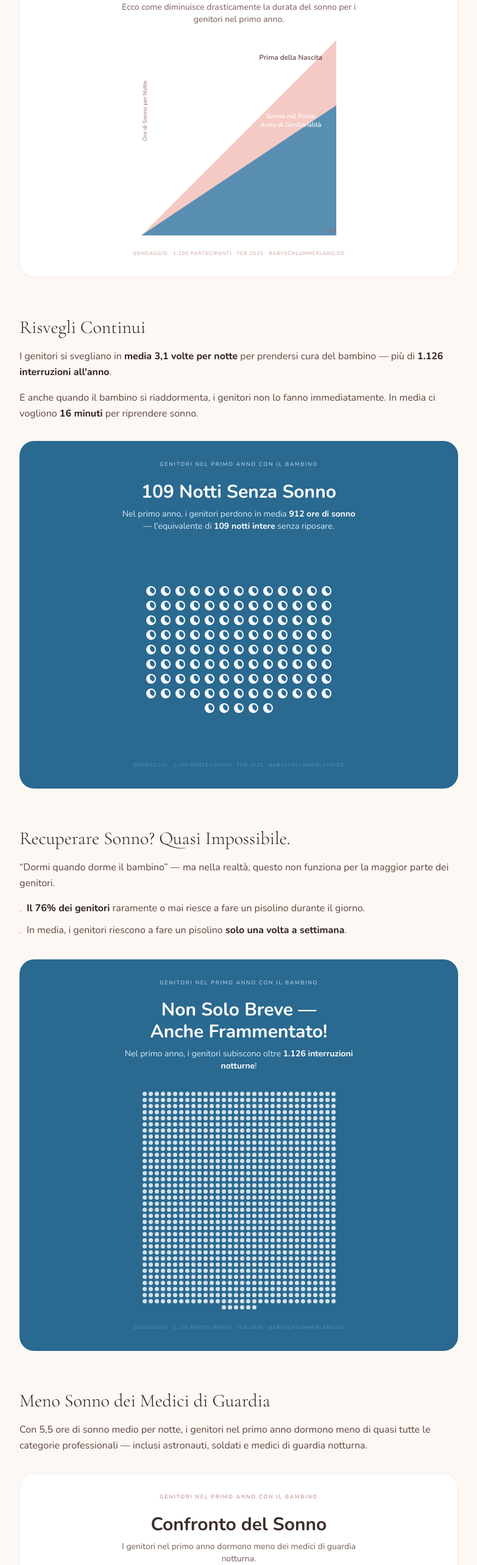
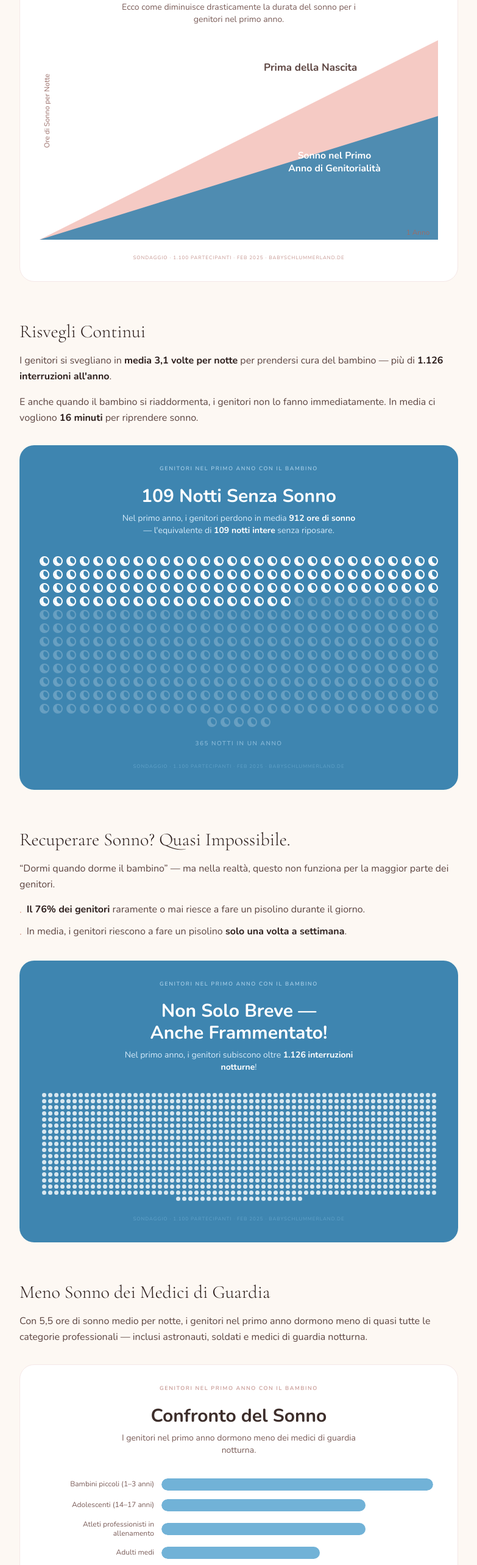
Before and after one commit to minnovativ-1881/bsl-it, a Next.js app: page /ricerca in a window 1280 px wide. Shown: the part 1509-4075 px from the top of the page at 61% size, without its empty margins (248-1031 px from the left). Built offline with nearby package versions, Linux system fonts and the light colour scheme.

Commit message:
fix: full-width charts, two-color moon grid (109+256=365), corrected bar values, brand blue #71B2D7

```diff
--- a/app/ricerca/page.tsx
+++ b/app/ricerca/page.tsx
@@ -10,8 +10,8 @@ import { useOptIn } from '@/context/OptInContext'
 
 const BADGE = 'GENITORI NEL PRIMO ANNO CON IL BAMBINO'
 const FOOTER = 'SONDAGGIO · 1.100 PARTECIPANTI · FEB 2025 · BABYSCHLUMMERLAND.DE'
-const BRAND_BLUE = '#3E85B0'   // sky-500
-const BRAND_BLUE_BG = '#2a6990' // slightly darker for dark-card backgrounds
+const BRAND_BLUE = '#71B2D7'    // homepage brand blue
+const BRAND_BLUE_BG = '#3E85B0' // darker for dark-card backgrounds
 
 function ChartCard({ children, dark = false }: { children: React.ReactNode; dark?: boolean }) {
   return (
@@ -76,7 +76,7 @@ function BarChart({
                 className="absolute inset-y-0 left-0 rounded-full transition-all"
                 style={{
                   width: `${(item.value / max) * 100}%`,
-                  backgroundColor: item.highlight ? '#C98B85' : dark ? 'rgba(255,255,255,0.75)' : '#4a4a7a',
+                  backgroundColor: item.highlight ? '#C98B85' : dark ? 'rgba(255,255,255,0.75)' : BRAND_BLUE,
                 }}
               />
             </div>
@@ -106,7 +106,7 @@ function BarChart({
   )
 }
 
-// ─── Chart 1: Genitori in Crisi del Sonno (SVG area, square) ─────────────────
+// ─── Chart 1: Genitori in Crisi del Sonno (SVG area, full width) ──────────────
 
 function SleepCrisisChart() {
   return (
@@ -117,30 +117,32 @@ function SleepCrisisChart() {
       <p className="text-warm-500 text-sm text-center mb-6 max-w-sm mx-auto">
         Ecco come diminuisce drasticamente la durata del sonno per i genitori nel primo anno.
       </p>
-      {/* Square container */}
-      <div className="relative mx-auto aspect-square max-w-xs">
-        <svg viewBox="0 0 300 300" className="w-full h-full" preserveAspectRatio="xMidYMid meet">
-          {/* Before birth – large triangle (top half) */}
-          <polygon points="0,300 300,0 300,300" fill="#F4C5BE" opacity="0.9" />
-          {/* First year – smaller triangle */}
-          <polygon points="0,300 300,100 300,300" fill={BRAND_BLUE} opacity="0.85" />
+      {/* Full-width wider SVG */}
+      <div className="relative w-full" style={{ aspectRatio: '2 / 1' }}>
+        <svg viewBox="0 0 500 250" className="w-full h-full" preserveAspectRatio="xMidYMid meet">
+          {/* Before birth – large blush triangle */}
+          <polygon points="0,250 500,0 500,250" fill="#F4C5BE" opacity="0.9" />
+          {/* First year – smaller blue triangle */}
+          <polygon points="0,250 500,95 500,250" fill={BRAND_BLUE_BG} opacity="0.9" />
           {/* Labels */}
-          <text x="230" y="30" textAnchor="middle" fontSize="11" fontWeight="600" fill="#5C4440">Prima della Nascita</text>
-          <text x="230" y="120" textAnchor="middle" fontSize="10" fontWeight="600" fill="white">Sonno nel Primo</text>
-          <text x="230" y="133" textAnchor="middle" fontSize="10" fontWeight="600" fill="white">Anno di Genitorialità</text>
-          {/* Axes */}
-          <text x="8" y="155" fontSize="9" fill="#9A6E69" transform="rotate(-90,8,155)">Ore di Sonno per Notte</text>
-          <text x="280" y="295" fontSize="9" fill="#9A6E69">1 Anno</text>
+          <text x="340" y="38" textAnchor="middle" fontSize="13" fontWeight="700" fill="#5C4440">Prima della Nascita</text>
+          <text x="370" y="148" textAnchor="middle" fontSize="12" fontWeight="700" fill="white">Sonno nel Primo</text>
+          <text x="370" y="164" textAnchor="middle" fontSize="12" fontWeight="700" fill="white">Anno di Genitorialità</text>
+          {/* Y axis label */}
+          <text x="12" y="135" fontSize="9" fill="#9A6E69" transform="rotate(-90,12,135)">Ore di Sonno per Notte</text>
+          {/* X axis label */}
+          <text x="460" y="244" fontSize="9" fill="#9A6E69">1 Anno</text>
         </svg>
       </div>
     </ChartCard>
   )
 }
 
-// ─── Chart 2: 109 Notti Senza Sonno (moon grid, square, brand blue) ───────────
+// ─── Chart 2: 109 Notti Senza Sonno (moon grid, full width, two-color) ────────
 
 function SleeplessNightsChart() {
-  const nights = 109
+  const total = 365
+  const sleepless = 109
   return (
     <ChartCard dark>
       <h3 className="font-sans font-black text-white text-2xl sm:text-3xl text-center mb-2">
@@ -150,19 +152,26 @@ function SleeplessNightsChart() {
         Nel primo anno, i genitori perdono in media <strong className="text-white">912 ore di sonno</strong> —
         l&apos;equivalente di <strong className="text-white">109 notti intere</strong> senza riposare.
       </p>
-      {/* Square grid of moon icons */}
-      <div className="mx-auto aspect-square max-w-xs flex items-center justify-center">
-        <div className="flex flex-wrap gap-2 justify-center">
-          {Array.from({ length: nights }).map((_, i) => (
-            <MoonIcon key={i} size={16} color="white" />
+      {/* Full-width grid: 109 bright + 256 dim = 365 total */}
+      <div className="w-full">
+        <div className="flex flex-wrap gap-1.5 justify-center">
+          {Array.from({ length: total }).map((_, i) => (
+            <MoonIcon
+              key={i}
+              size={16}
+              color={i < sleepless ? 'white' : 'rgba(255,255,255,0.22)'}
+            />
           ))}
         </div>
+        <p className="text-center text-sky-200/70 text-[10px] font-semibold tracking-[0.15em] uppercase mt-5">
+          365 Notti in un Anno
+        </p>
       </div>
     </ChartCard>
   )
 }
 
-// ─── Chart 3: Non Solo Breve — Anche Frammentato (dot grid, brand blue) ───────
+// ─── Chart 3: Non Solo Breve — Anche Frammentato (dot grid, full width) ───────
 
 function FragmentedSleepChart() {
   const interruptions = 1126
@@ -175,7 +184,7 @@ function FragmentedSleepChart() {
         Nel primo anno, i genitori subiscono oltre{' '}
         <strong className="text-white">1.126 interruzioni notturne</strong>!
       </p>
-      <div className="mx-auto aspect-square max-w-xs flex items-center justify-center">
+      <div className="w-full flex items-center justify-center">
         <div className="flex flex-wrap gap-[3px] justify-center">
           {Array.from({ length: interruptions }).map((_, i) => (
             <span
@@ -190,18 +199,18 @@ function FragmentedSleepChart() {
   )
 }
 
-// ─── Chart 4: Confronto del Sonno (horizontal bar chart, corrected values) ────
+// ─── Chart 4: Confronto del Sonno (corrected values) ─────────────────────────
 
 function SleepComparisonChart() {
   const items: BarItem[] = [
     { label: 'Bambini piccoli (1–3 anni)', value: 12 },
     { label: 'Adolescenti (14–17 anni)', value: 9 },
-    { label: 'Atleti professionisti in allenamento', value: 8.5 },
-    { label: 'Adulti medi', value: 8 },
-    { label: 'Medici di guardia notturna', value: 7 },
-    { label: 'Astronauti sulla ISS', value: 6.5 },
+    { label: 'Atleti professionisti in allenamento', value: 9 },
+    { label: 'Adulti medi', value: 7 },
+    { label: 'Medici di guardia notturna', value: 6.5 },
     { label: 'Lavoratori a turni', value: 6.5 },
-    { label: 'Soldati in servizio attivo', value: 6 },
+    { label: 'Astronauti sulla ISS', value: 6 },
+    { label: 'Soldati in servizio attivo', value: 5 },
     { label: 'Genitori nel primo anno', value: 5.5, highlight: true },
   ]
   return (
@@ -217,12 +226,12 @@ function SleepComparisonChart() {
   )
 }
 
-// ─── Chart 5: La Vita Quotidiana (2-bar chart, corrected values) ──────────────
+// ─── Chart 5: La Vita Quotidiana (corrected values) ───────────────────────────
 
 function DailyLifeChart() {
   const items: BarItem[] = [
-    { label: 'Cullare il bambino per farlo addormentare', value: 10.9 },
-    { label: 'Svegli nel letto, in attesa del sonno', value: 12.2 },
+    { label: 'Cullare il bambino per farlo addormentare', value: 11 },
+    { label: 'Svegli nel letto, in attesa del sonno', value: 12 },
   ]
   return (
     <ChartCard>
```
